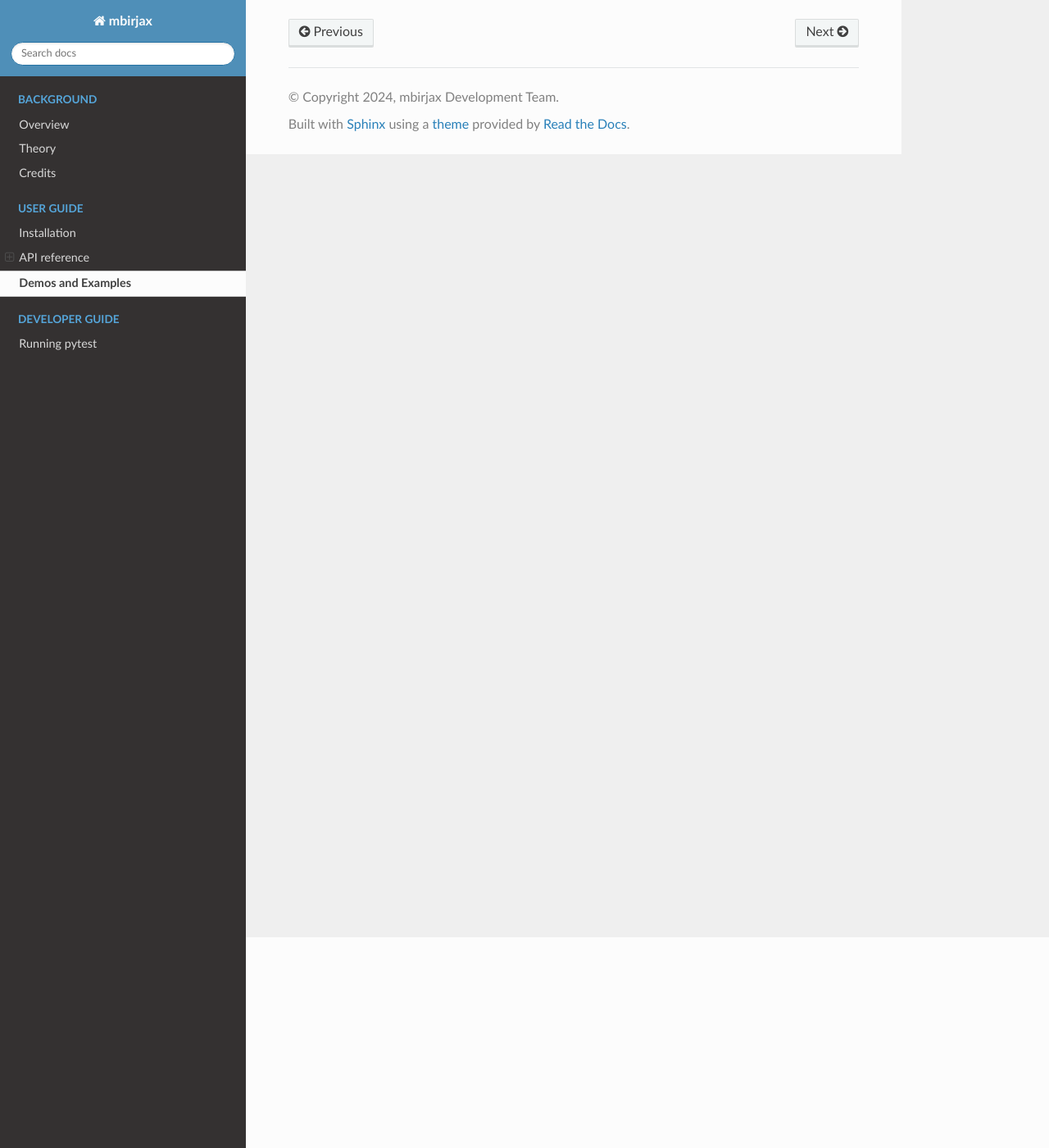
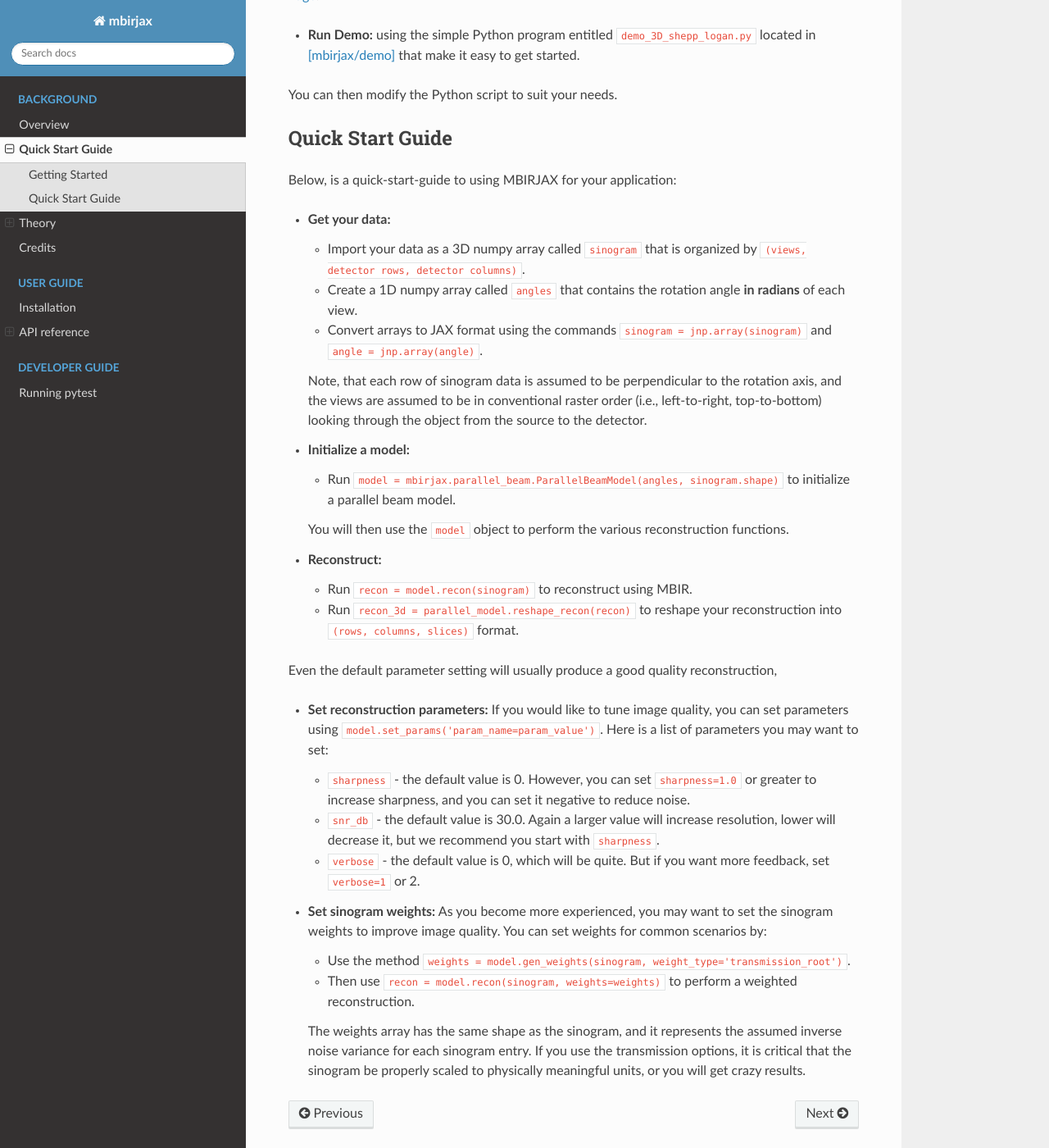
Before and after one commit to cabouman/mbirjax, a Sphinx documentation site: the page built from docs/source/examples.rst, in a window 1280 px wide and 1400 px high, scrolled down 257 px. Shown: the whole window at 82% size. Built offline with Sphinx 7.4.7 and the Read the Docs theme 2.0.0, drawn with Linux system fonts in a browser that asks for light colours; some of the changed text lies outside the part shown.

Commit message:
Update sphinx user guide

```diff
--- a/docs/source/examples.rst
+++ b/docs/source/examples.rst
@@ -1,9 +1,65 @@
-==================
-Demos and Examples
-==================
+=================
+Quick Start Guide
+=================
 
-**Running Included Demo Scripts**
+Getting Started
+~~~~~~~~~~~~~~~
 
-The source package contains a number of sample Python scripts in the folder
-`[mbirjax/demo] <https://github.com/cabouman/mbirjax/demo>`__.
-These scripts can be used as templates for new users.
+
+The best way to start is to:
+- **Install MBIRJAX:** using the instructions provided on the :ref:`Installation Page <installation_label>`.
+
+- **Run Demo:** using the simple Python program entitled ``demo_3D_shepp_logan.py`` located in `[mbirjax/demo] <https://github.com/cabouman/mbirjax/tree/main/demo>`__ that make it easy to get started.
+
+You can then modify the Python script to suit your needs.
+
+Quick Start Guide
+~~~~~~~~~~~~~~~~~
+
+Below, is a quick-start-guide to using MBIRJAX for your application:
+
+- **Get your data:**
+
+  - Import your data as a 3D numpy array called ``sinogram`` that is organized by ``(views, detector rows, detector columns)``.
+
+  - Create a 1D numpy array called ``angles`` that contains the rotation angle **in radians** of each view.
+
+  - Convert arrays to JAX format using the commands ``sinogram = jnp.array(sinogram)`` and ``angle = jnp.array(angle)``.
+
+  Note, that each row of sinogram data is assumed to be perpendicular to the rotation axis, and the views are assumed to be in conventional raster order (i.e., left-to-right, top-to-bottom) looking through the object from the source to the detector.
+
+
+- **Initialize a model:**
+
+  - Run ``model = mbirjax.parallel_beam.ParallelBeamModel(angles, sinogram.shape)`` to initialize a parallel beam model.
+
+  You will then use the ``model`` object to perform the various reconstruction functions.
+
+
+- **Reconstruct:**
+
+  - Run ``recon = model.recon(sinogram)`` to reconstruct using MBIR.
+
+  - Run ``recon_3d = parallel_model.reshape_recon(recon)`` to reshape your reconstruction into ``(rows, columns, slices)`` format.
+
+Even the default parameter setting will usually produce a good quality reconstruction,
+
+
+- **Set reconstruction parameters:**
+  If you would like to tune image quality, you can set parameters using ``model.set_params('param_name=param_value')``.
+  Here is a list of parameters you may want to set:
+
+  - ``sharpness`` - the default value is 0. However, you can set ``sharpness=1.0`` or greater to increase sharpness, and you can set it negative to reduce noise.
+  - ``snr_db`` - the default value is 30.0. Again a larger value will increase resolution, lower will decrease it, but we recommend you start with ``sharpness``.
+  - ``verbose`` - the default value is 0, which will be quite. But if you want more feedback, set ``verbose=1`` or 2.
+
+- **Set sinogram weights:**
+  As you become more experienced, you may want to set the sinogram weights to improve image quality.
+  You can set weights for common scenarios by:
+
+  - Use the method ``weights = model.gen_weights(sinogram, weight_type='transmission_root')``.
+
+  - Then use ``recon = model.recon(sinogram, weights=weights)`` to perform a weighted reconstruction.
+
+  The weights array has the same shape as the sinogram, and it represents the assumed inverse noise variance for each sinogram entry.
+  If you use the transmission options, it is critical that the sinogram be properly scaled to physically meaningful units, or you will get crazy results.
--- a/docs/source/index.rst
+++ b/docs/source/index.rst
@@ -37,7 +38,6 @@
 
    install
    api
-   examples
 
 .. toctree::
    :hidden:
--- a/docs/source/install.rst
+++ b/docs/source/install.rst
@@ -1,6 +1,7 @@
 ============
 Installation
 ============
+.. _installation_label:
 
 The ``MBIRJAX`` package currently is only available to download and install from source through GitHub.
 
```
Also changed, not shown: other parts of docs/source/index.rst (+1 -0 lines), docs/source/overview.rst (+14 -27 lines), docs/source/theory.rst (+7 -1 lines).
